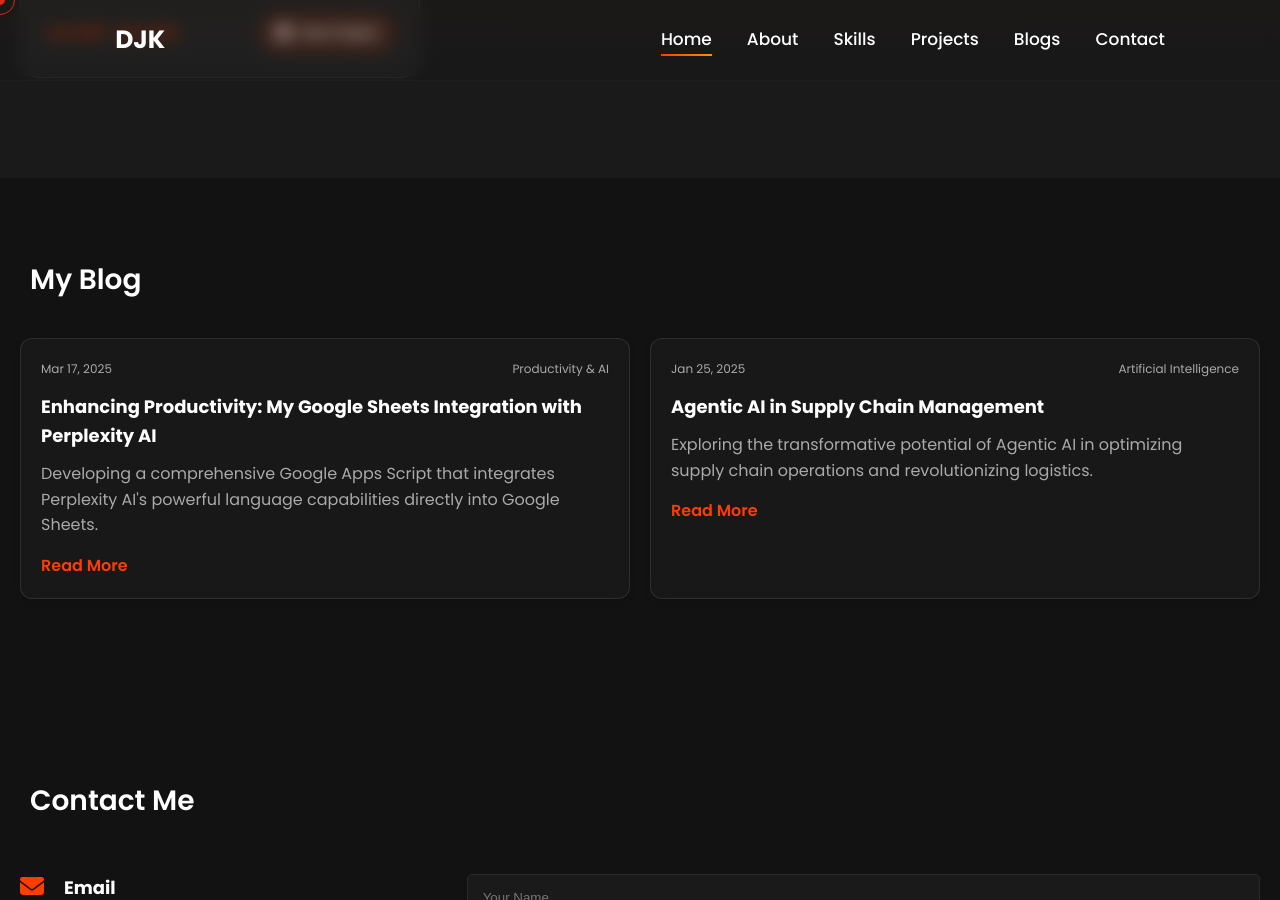
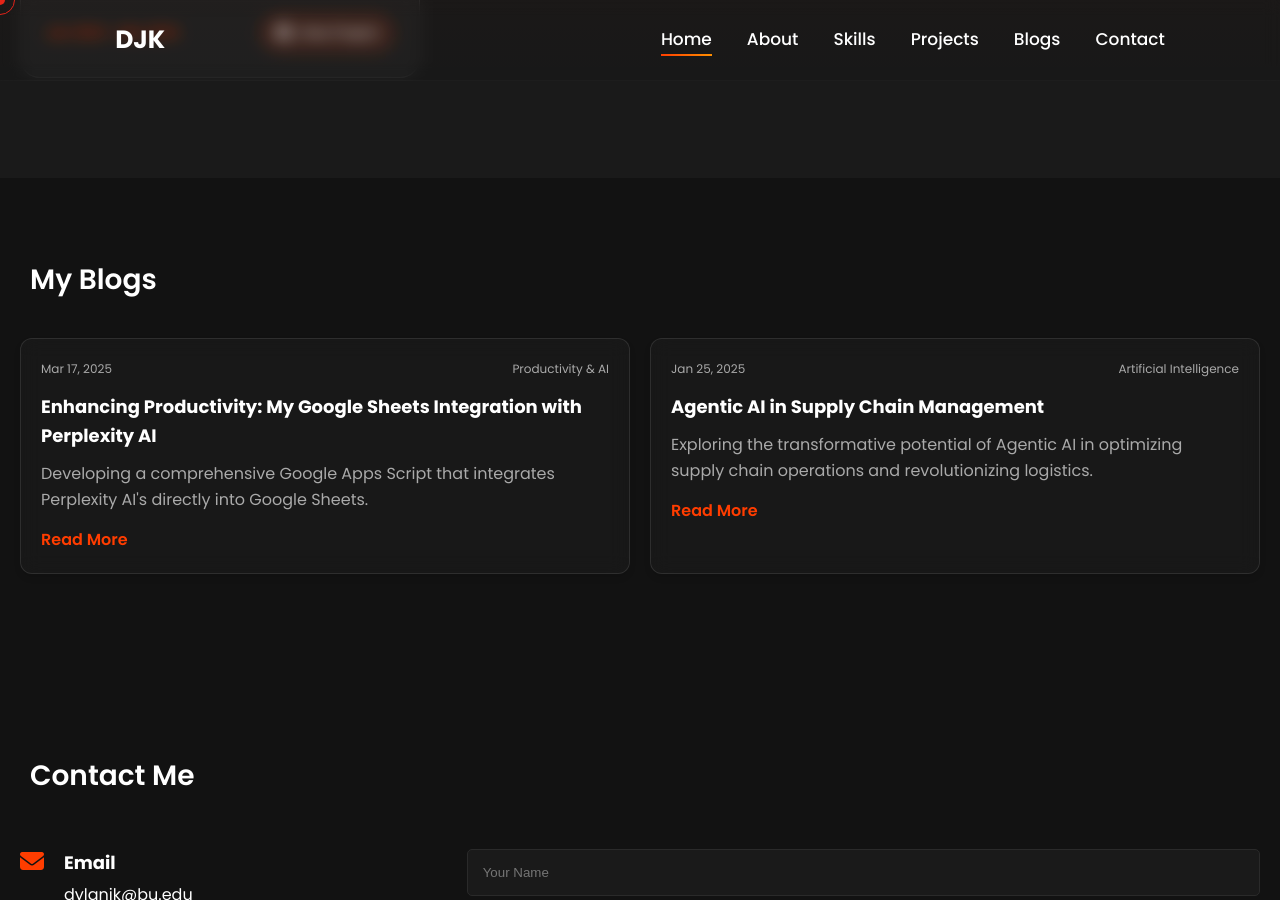
Before and after one commit to Dylan-Kakkanad/Dylan-Kakkanad.github.io, a Jekyll site: the page index.html, which Jekyll copies as it is, in a window 1280 px wide and 900 px high, scrolled down 3199 px. Built offline with Jekyll 4.4.1, drawn with Linux system fonts in a browser that asks for light colours; nearby versions of some CDN libraries.

Commit message:
Blogs easier render

```diff
--- a/index.html
+++ b/index.html
@@ -238,10 +238,26 @@
 
     <!-- Blog Section -->
     <section id="blog" class="blog">
-        <h2 class="section-title">My Blog</h2>
+        <h2 class="section-title">My Blogs</h2>
         <div class="container">
             <div class="blog-grid">
-                <!-- Blog posts will be dynamically added by JavaScript -->
+                {% for post in site.posts %}
+                <div class="blog-card">
+                    <div class="blog-card-header">
+                        <span class="blog-date">{{ post.date | date: "%b %d, %Y" }}</span>
+                        <span class="blog-category">
+                            {% for category in post.categories %}
+                                {{ category }}{% unless forloop.last %}, {% endunless %}
+                            {% endfor %}
+                        </span>
+                    </div>
+                    <h3 class="blog-title">{{ post.title }}</h3>
+                    <p class="blog-excerpt">{{ post.excerpt }}</p>
+                    <div class="blog-footer">
+                        <a href="{{ post.url }}" class="read-more">Read More</a>
+                    </div>
+                </div>
+                {% endfor %}
             </div>
         </div>
     </section>
--- a/js/blog.js
+++ b/js/blog.js
@@ -7,7 +7,7 @@
             title: 'Enhancing Productivity: My Google Sheets Integration with Perplexity AI',
             date: 'Mar 17, 2025',
             category: 'Productivity & AI',
-            excerpt: 'Developing a comprehensive Google Apps Script that integrates Perplexity AI\'s powerful language capabilities directly into Google Sheets.',
+            excerpt: 'Developing a comprehensive Google Apps Script that integrates Perplexity AI\'s directly into Google Sheets.',
             url: '/blog/2025/03/17/automating-and-enhancing-email-workflows/'
         },
         {
```
Also changed, not shown: _posts/2025-01-25-agentic-ai-supply-chain.md (+2 -1 lines), _posts/2025-03-17-automating-and-enhancing-email-workflows.md (+9 -0 lines).
